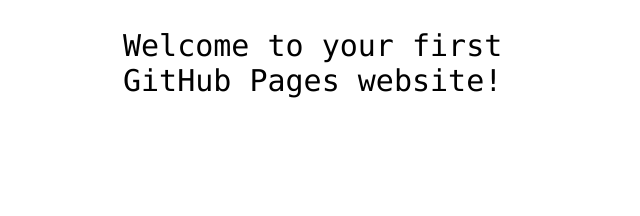
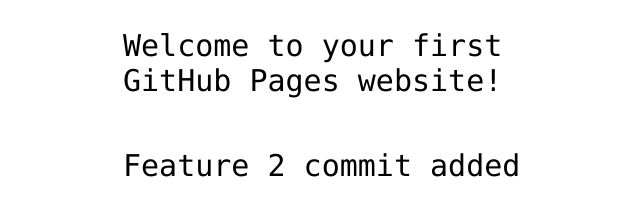
Before and after one commit to sudipti123/hello-world, a plain HTML site: page index.html in a window 1280 px wide. Shown: the part 360-576 px from the top of the page, without its empty margins (317-957 px from the left). Drawn offline with Linux system fonts and the light colour scheme.

Commit message:
Add feature-2 commit

```diff
--- a/index.html
+++ b/index.html
@@ -13,6 +13,7 @@
 
 <!-- Change this code here by copy and pasting your template on line 15 -->
 <p>Welcome to your first GitHub Pages website!</p>
+<p> Feature 2 commit added </p>
 
 </body>
 </html>
```
